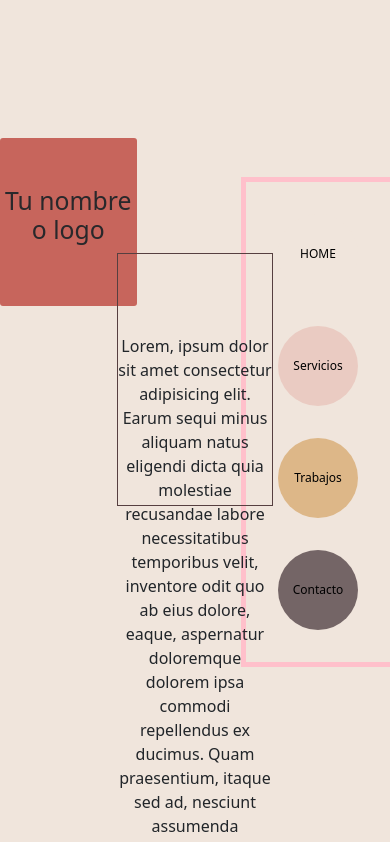
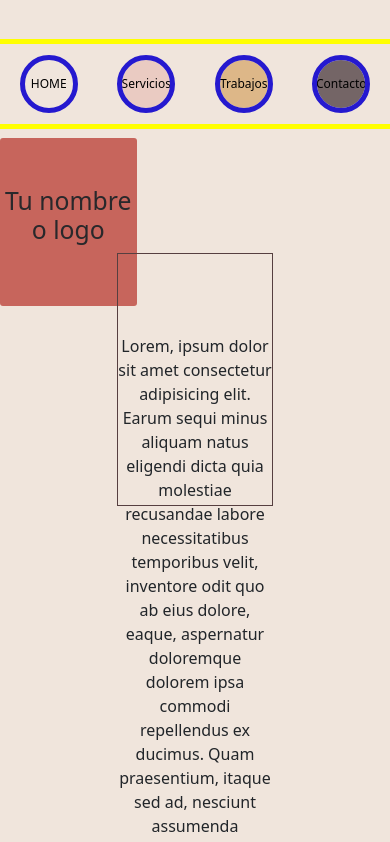
Before and after one commit to Silvina-web/PlantillaSitio1, a plain HTML site: page index.html in a window 390 px wide. Shown: the top 842 px of the page. Drawn offline with nearby package versions, Linux system fonts and the light colour scheme.

Commit message:
media query

```diff
--- a/css/estilos.scss
+++ b/css/estilos.scss
@@ -16,9 +16,22 @@
         top: 50%;
         right: 0;
         transform: translateY(-50%);
+
+         @media screen  and (max-width: 800px) {
+            outline: 5px solid yellow;
+            display: flex;
+            flex-direction: row;
+            position: fixed;
+            top: 10%;
+            width: 100vw;
+            z-index: 2;
+
+
+
+        }
     }
     a{
-
+         outline: 3px solid blue;
         display: flex;
         justify-content: center;
         align-items: center;
@@ -30,6 +43,19 @@
          border-radius: 50%;
         text-align: center;
         font-size: 12px;
+
+        @media screen  and (max-width: 800px) {
+            outline: 5px solid rgb(37, 25, 207);
+            margin: 1rem;
+            width: 3rem;
+            height: 3rem;
+            margin-left: auto;
+            margin-right: auto;
+
+
+
+
+        }
 
 
 
```
Also changed, not shown: css/estilos.css, 1 other file.
